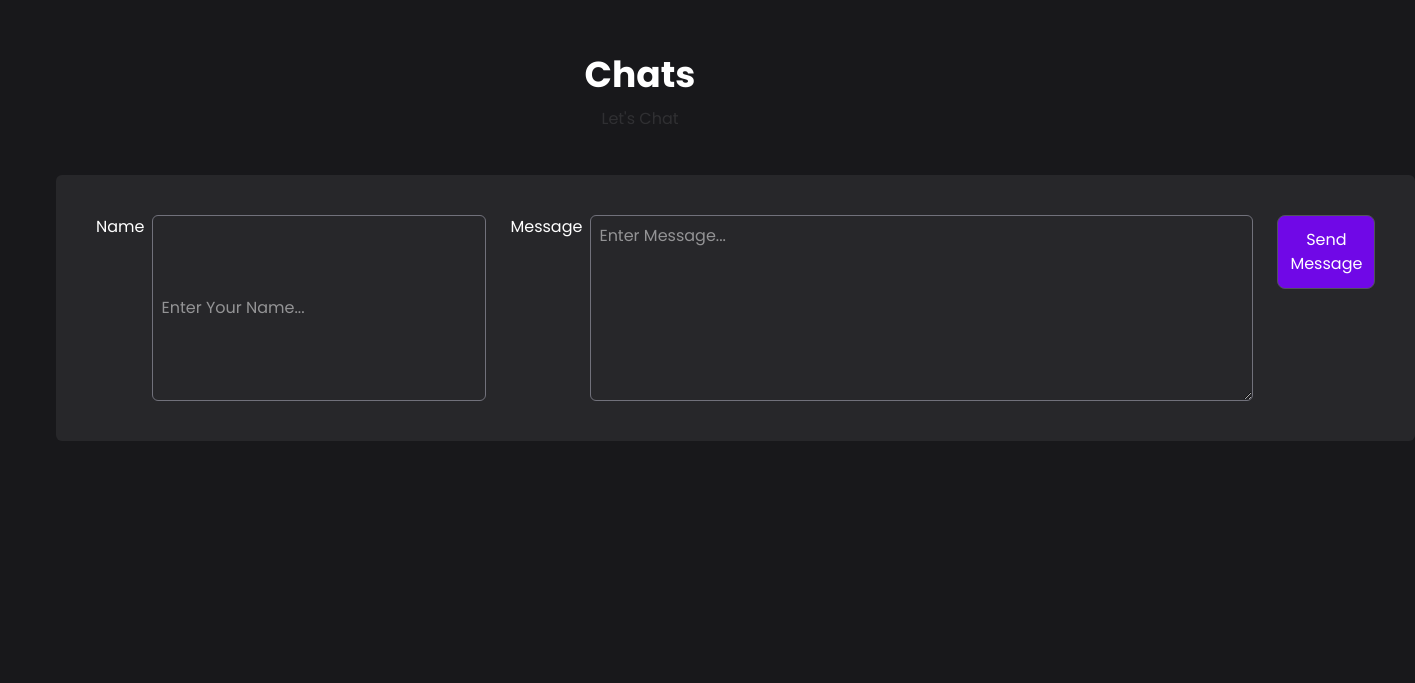
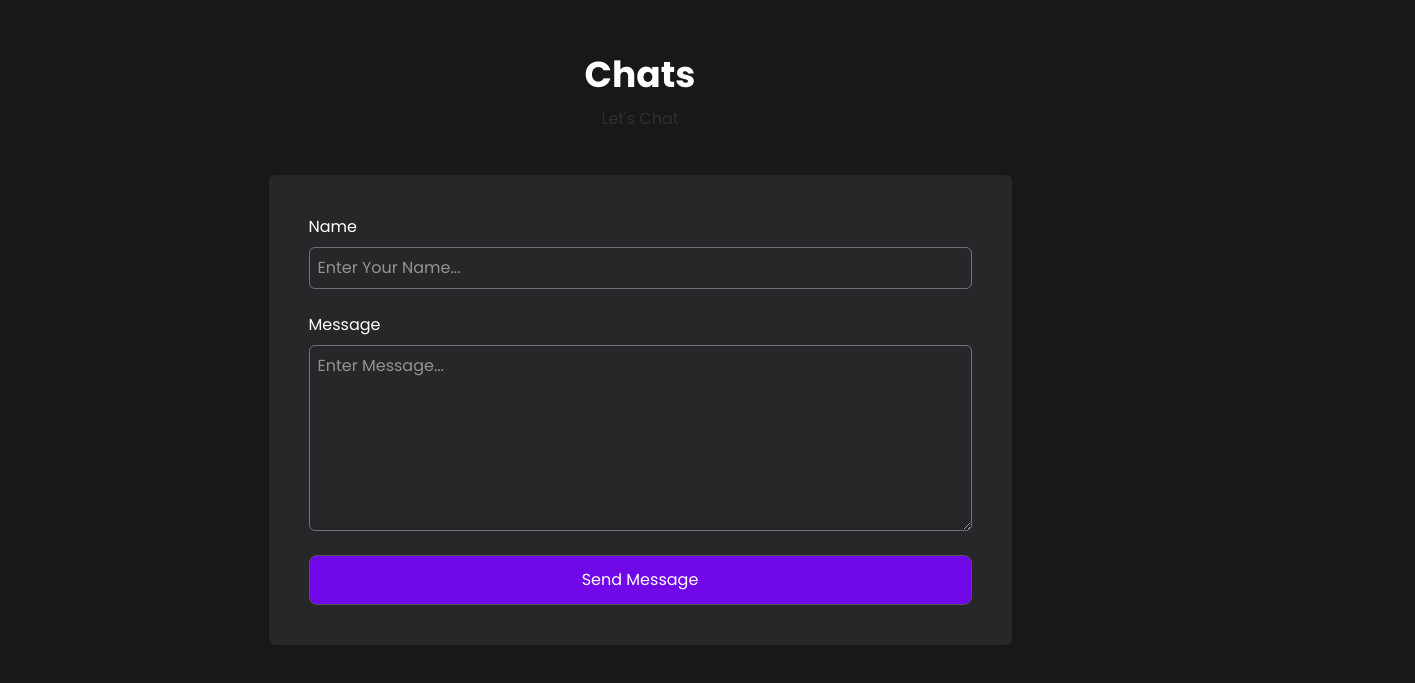
Before and after one commit to RizkiOfc/portfolio, a React (Vite) app: page / in a window 1280 px wide. Shown: the part 3657-4340 px from the top of the page, 1415 px wide, since content can reach past the window. Before the commit the page ends 4138 px from the top, so only its background shows below. Built offline with nearby package versions, Linux system fonts and the light colour scheme.

Commit message:
Update App.jsx

```diff
--- a/src/App.jsx
+++ b/src/App.jsx
@@ -85,13 +85,13 @@
     <div className="contact mt-32 p-10" id='contact'>
           <h1 className='text-4xl mb-2 font-bold text-center'>Chats</h1>
           <p className='text-base/loose text-center mb-10 opacity-10'>Let's Chat</p>
-          <form action="https://formsubmit.co/tururizki20@gmail.com" method="POST" className='bg-zinc-800 p-10 w-fit mx-auto rounded-md autoComplete="off'>
-            <div className='flex flex-cols gap-6'>
-              <div className='flex flex-cols gap-2'>
+          <form action="https://formsubmit.co/tururizki20@gmail.com" method="POST" className='bg-zinc-800 p-10 w-fit mx-auto rounded-md' autoComplete="off">
+            <div className='flex flex-col gap-6'>
+              <div className='flex flex-col gap-2'>
                 <label className='fonnt-semibold'>Name</label>
                 <input type="text" name='nama' placeholder='Enter Your Name...' className='border border-zinc-500 p-2 rounded-md' required />
               </div>
-              <div className='flex flex-cols gap-2'>
+              <div className='flex flex-col gap-2'>
                 <label htmlFor="pesan">Message</label>
                 <textarea name="pesan" id="msg" cols="45" rows="7" placeholder='Enter Message...' className='border border-zinc-500 p-2 rounded-md'></textarea>
               </div>
```
